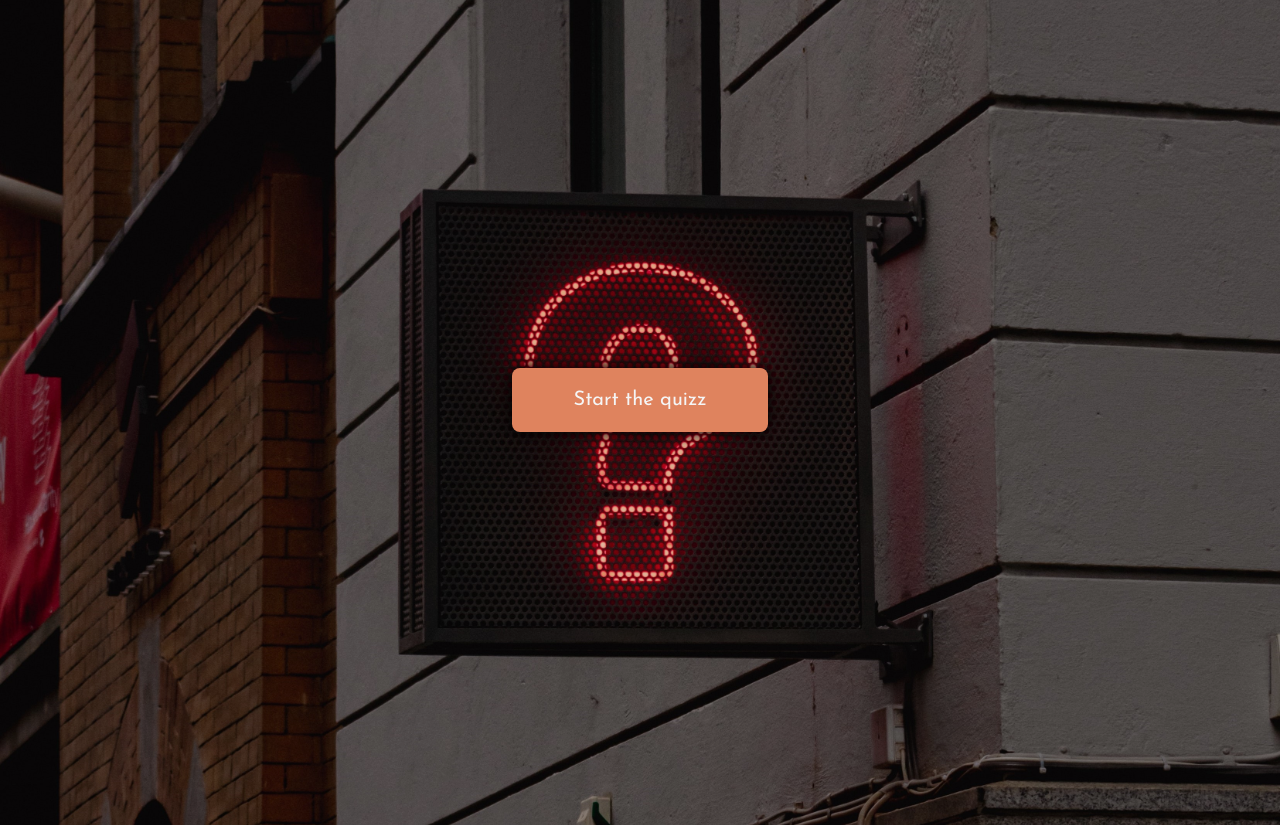
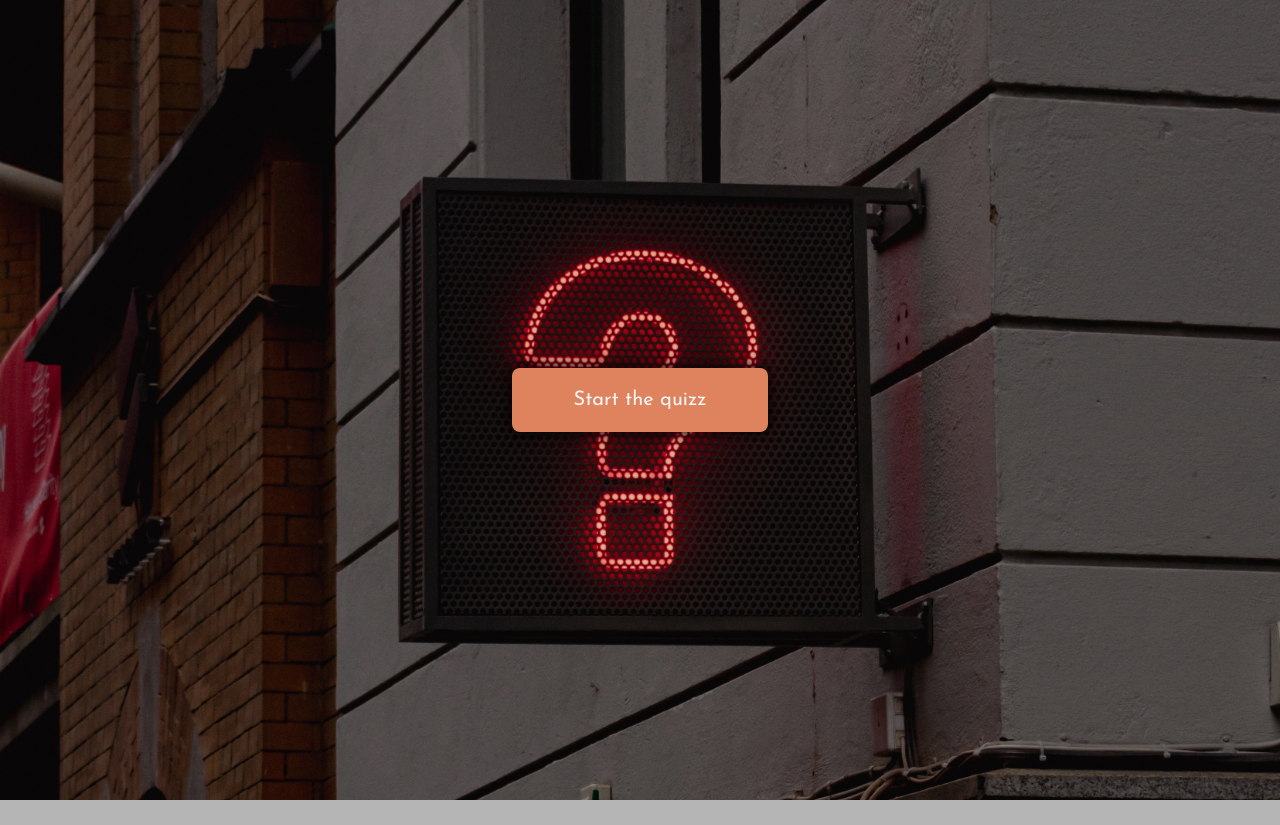
Before and after one commit to MateuszCode/quizzical-vite, a React (Vite) app: page / in a window 1280 px wide. After the commit the page ends 800 px from the top, so only its background shows below. Built offline with nearby package versions, Linux system fonts and the light colour scheme.

Commit message:
Fixed the styling so that the start page doesn't have the scrollbar.

```diff
--- a/src/Quizz.jsx
+++ b/src/Quizz.jsx
@@ -118,7 +118,9 @@ export default function Quizz() {
              <h1>Loading . . .</h1>
         </div> :
         <div>
+            <div className="questions-container">
             {questionElement}
+            </div>
             <div className="btn-div">
             {finalAnswersStyling ?
             <button className="btn game-btn" onClick={handleRestartBtnClick}>New quizz!</button>
--- a/styles.css
+++ b/styles.css
@@ -1,6 +1,11 @@
 *, *::before, *::after {
     box-sizing: border-box;
     font-family: 'Josefin Sans', sans-serif;
+}
+
+html {
+    margin: 0;
+    padding: 0;
 }
 
 body {
@@ -13,6 +18,10 @@ body {
     background-repeat: no-repeat;
     background-position: center;
     background-blend-mode: overlay;
+    min-height: 100vh;
+    height: 100%;
+    overflow-x: hidden;
+
 }
 
 .main-container {
@@ -20,7 +29,11 @@ body {
     margin: 0 auto;
     padding: 0;
     font-size: 1.10rem;
-    margin-top: 1.4em;
+}
+
+
+.questions-container {
+    margin-top: 1.5em;
 }
 
 .question-text {
@@ -84,6 +97,7 @@ body {
     right: 0;
     margin: auto;
     padding: 0;
+    box-sizing: content-box;
 }
 
 .start-btn,
```
